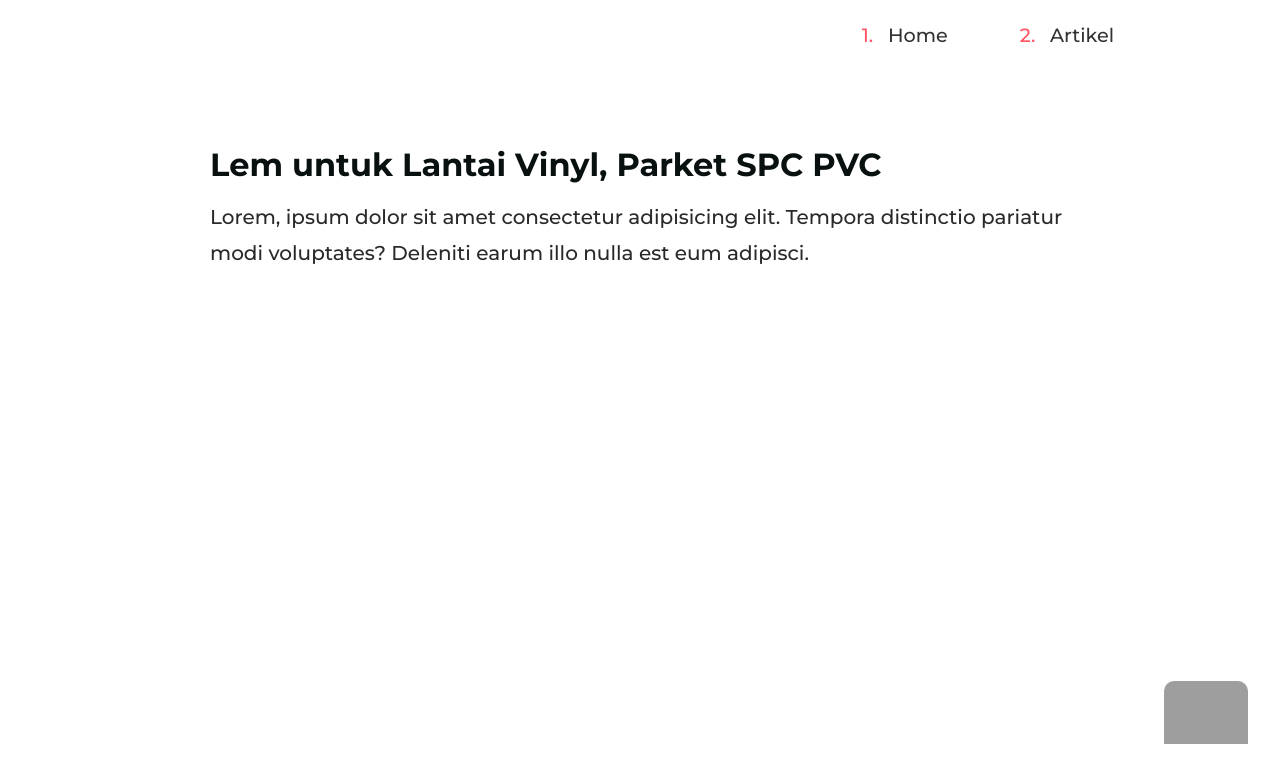
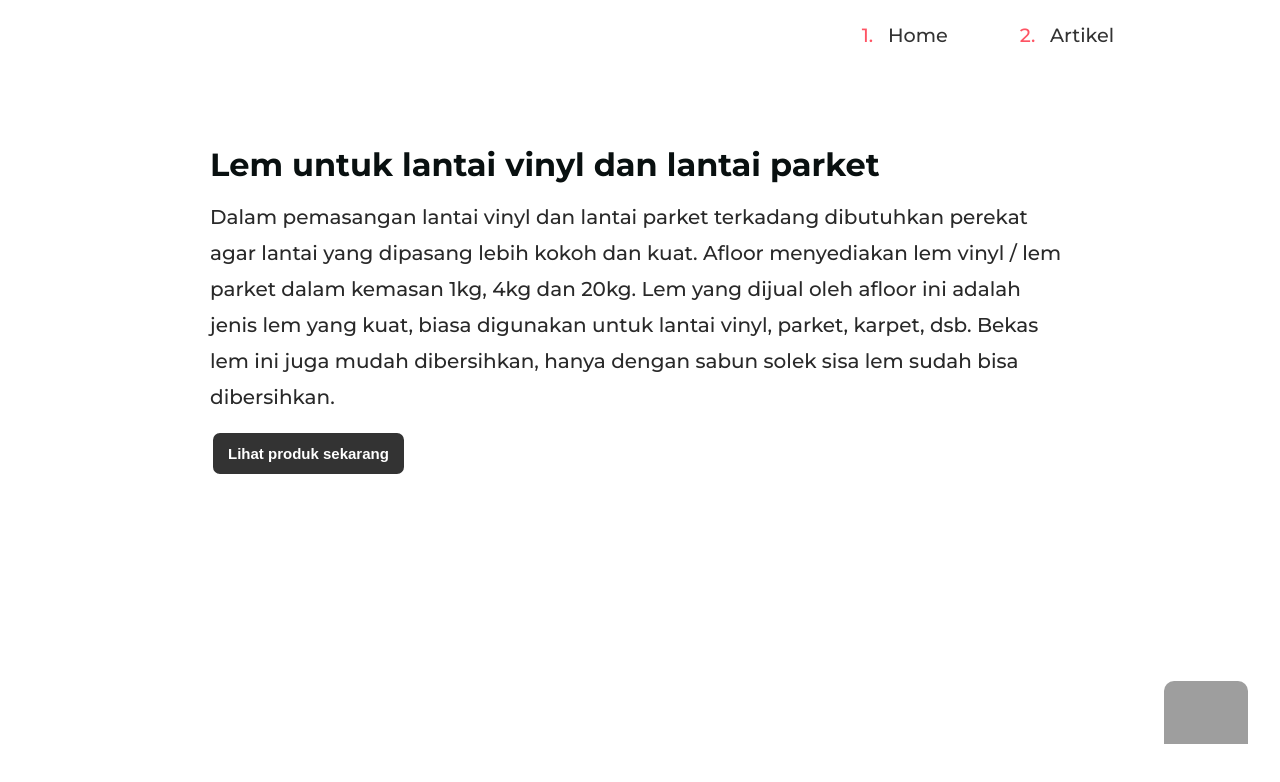
Before and after one commit to gearyaudie/afloor, a Next.js app: page /artikel/lem-vinyl-parket-pvc in a window 1280 px wide. Shown: the top 782 px of the page. Built offline with nearby package versions, Linux system fonts and the light colour scheme; grey boxes are pictures that could not be loaded.

Commit message:
article improvement and meta tags added

```diff
--- a/pages/artikel/[slug].tsx
+++ b/pages/artikel/[slug].tsx
@@ -8,16 +8,28 @@
   const router = useRouter();
   const { slug } = router.query;
   const content: any = ArticlesList.find((x) => x.slug === slug);
+
+  const openLink = (link: string) => {
+    window.open(link, "_blank");
+  };
   return (
     <>
       <Head>
         <meta name="description" content={content?.meta.description} />
+        <meta property="og:description" content={content?.meta.description} />
+        <meta property="og:title" content={content?.meta.title} />
         <meta name="keywords" content={content?.meta.keywords} />
         <title>{content?.meta.title}</title>
       </Head>
       <div className={styles.container}>
         <h1>{content?.title}</h1>
         <p dangerouslySetInnerHTML={{ __html: content?.body }}></p>
+        <button
+          onClick={() => openLink(content?.linkToProduct)}
+          className={styles.linkToBtn}
+        >
+          Lihat produk sekarang
+        </button>
       </div>
     </>
   );
--- a/static/ArticlesList.ts
+++ b/static/ArticlesList.ts
@@ -1,15 +1,16 @@
 export const ArticlesList = [
   {
     slug: "lem-vinyl-parket-pvc",
-    title: "Lem untuk Lantai Vinyl, Parket SPC PVC",
+    title: "Lem untuk lantai vinyl dan lantai parket",
     meta: {
-      title: "Lem lantai vinyl parket",
+      title: "Lem untuk pemasangan lantai vinyl dan lantai parket",
       description:
-        "Lem untuk lantai vinyl, parket, dan PVC. Perekat untuk lantai kayu jenis vinyl dan PVC. ",
+        "Ada berbagai jenis lem untuk lantai vinyl dan parket yang ada di pasar sekarang, afloor menyediakan jenis lem untuk lantai vinyl dan parket yang berkualitad, tidak berbekas, dan kuat",
       keywords:
         "Lem lantai vinyl parket, lem perekat lantai kayu, lem lantai vinyl, lem untuk lantai vinyl, lantai vinyl, lantai parket, vinyl lem, parket lem, lem untuk parket, perekat vinyl, perekat parket",
     },
-    body: `<p>Lorem, ipsum dolor sit amet consectetur adipisicing elit. Tempora distinctio pariatur modi voluptates? Deleniti earum illo nulla est eum adipisci.</p>`,
+    body: `<p>Dalam pemasangan lantai vinyl dan lantai parket terkadang dibutuhkan perekat agar lantai yang dipasang lebih kokoh dan kuat. Afloor menyediakan lem vinyl / lem parket dalam kemasan 1kg, 4kg dan 20kg. Lem yang dijual oleh afloor ini adalah jenis lem yang kuat, biasa digunakan untuk lantai vinyl, parket, karpet, dsb. Bekas lem ini juga mudah dibersihkan, hanya dengan sabun solek sisa lem sudah bisa dibersihkan.</p>`,
+    linkToProduct: "https://www.tokopedia.com/afloor/etalase/lem",
   },
 
   {
--- a/styles/Article.module.scss
+++ b/styles/Article.module.scss
@@ -1,3 +1,7 @@
+$primary-color: #fe5464;
+$primary-subcolor: #fcc0c5;
+$text-color: #808080;
+
 .container {
   max-width: 900px;
   margin: 125px auto;
@@ -12,4 +16,23 @@
     font-weight: 500;
     font-size: 20px;
   }
+
+  .linkToBtn {
+    background: #333;
+    border: 3px solid #fff;
+    color: white;
+
+    border-radius: 10px;
+    cursor: pointer;
+    font-size: 15px;
+    font-weight: bold;
+    padding: 12px 15px;
+    transition: 0.2s ease-in-out;
+  }
+
+  .linkToBtn:hover {
+    background: #fff;
+    border: 3px solid $primary-color;
+    color: $primary-color;
+  }
 }
```
Also changed, not shown: pages/index.tsx (+15 -1 lines).
